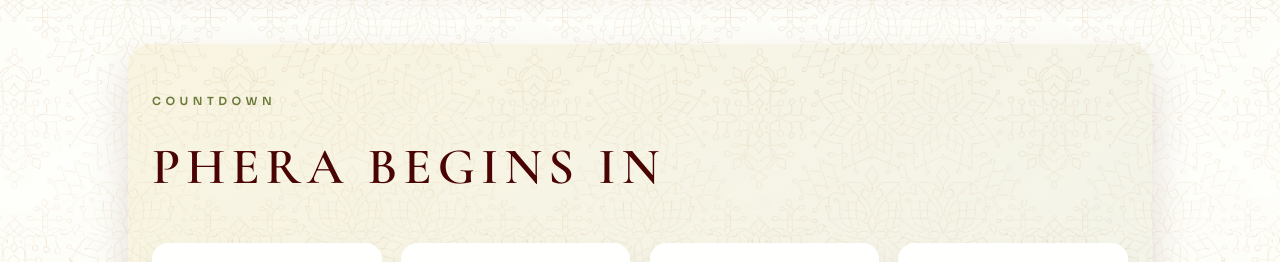
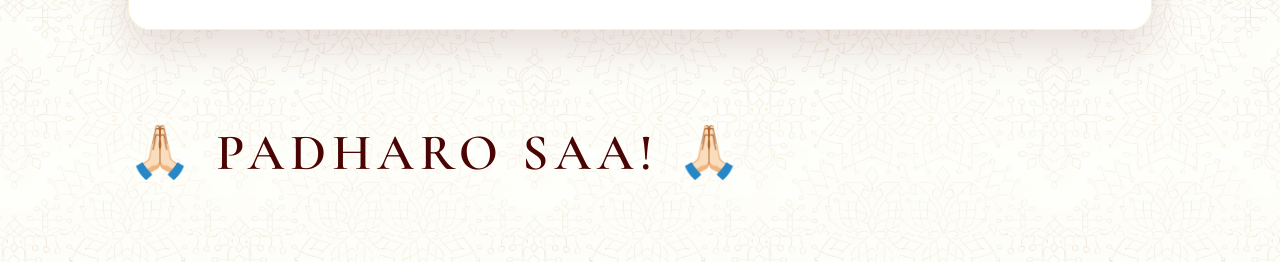
Before and after one commit to shantanusl15150/wedding_invite.github.io, a plain HTML site: page index.html in a window 1280 px wide. Shown: the part 2538-2800 px from the top of the page. Drawn offline with nearby package versions, Linux system fonts and the light colour scheme.

Commit message:
Update index.html

```diff
--- a/index.html
+++ b/index.html
@@ -38,7 +38,7 @@
         <div class="story-layout story-layout--stacked">
           <div class="scratch-feature reveal">
             <div class="scratch-header">
-              <h3 class="scratch-title">The Sacred Muhurtham</h3>
+              <h3 class="scratch-title shloka">वक्रतुण्ड महाकाय सूर्यकोटि समप्रभ।<br>निर्विघ्नं कुरु मे देव सर्वकार्येषु सर्वदा॥</h3>
               <p class="scratch-instruction">Gently scratch to reveal</p>
             </div>
 
@@ -133,6 +133,12 @@
         </div>
       </section>
 
+      <section class = 'invitation'>
+        <div class="section-title">
+          <h2 class="section-heading">🙏🏻 Padharo Saa! 🙏🏻</h2>
+        </div>
+      </section>
+
       <section class="countdown" id="countdown">
         <div class="section-title">
           <p class="section-kicker">Countdown</p>
```
